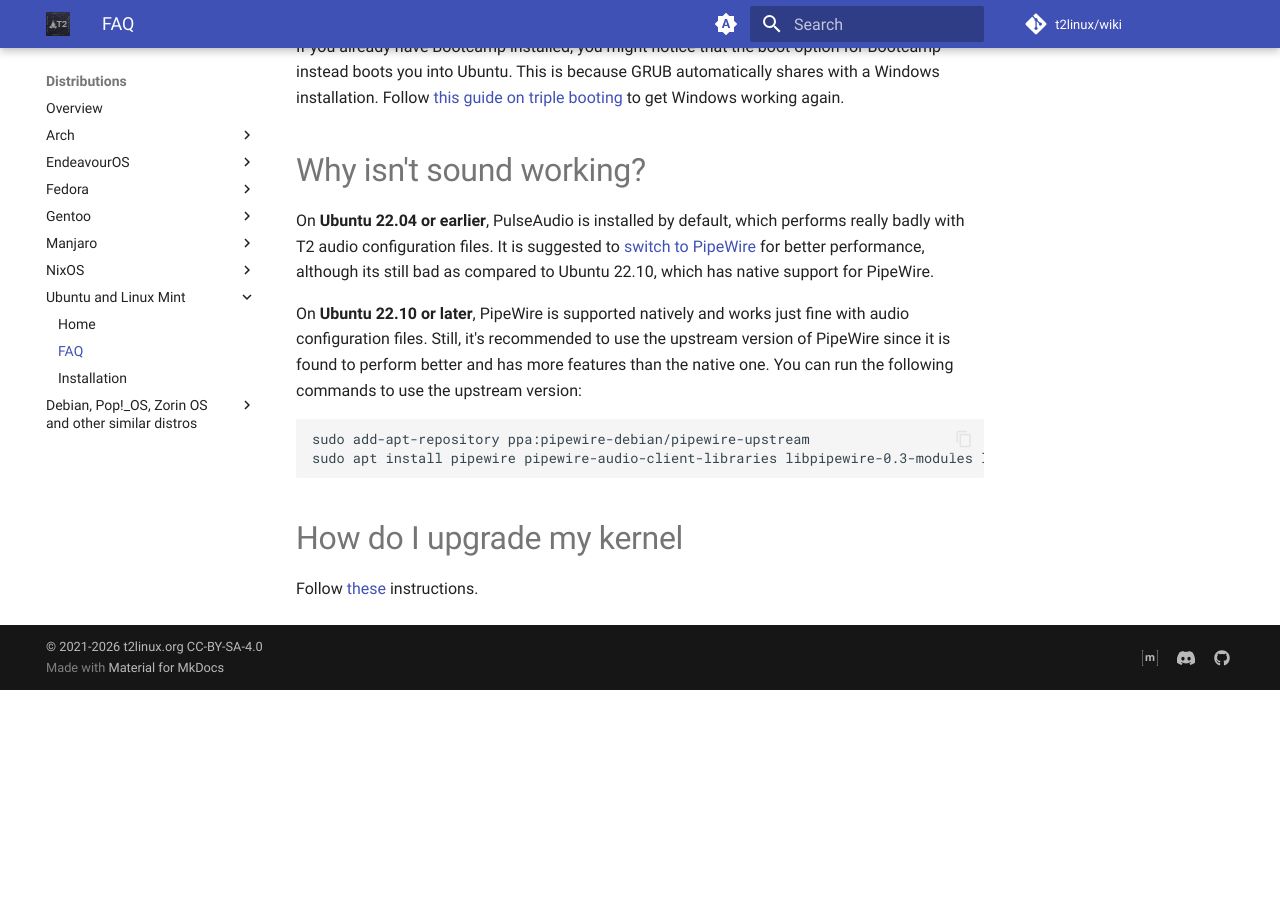
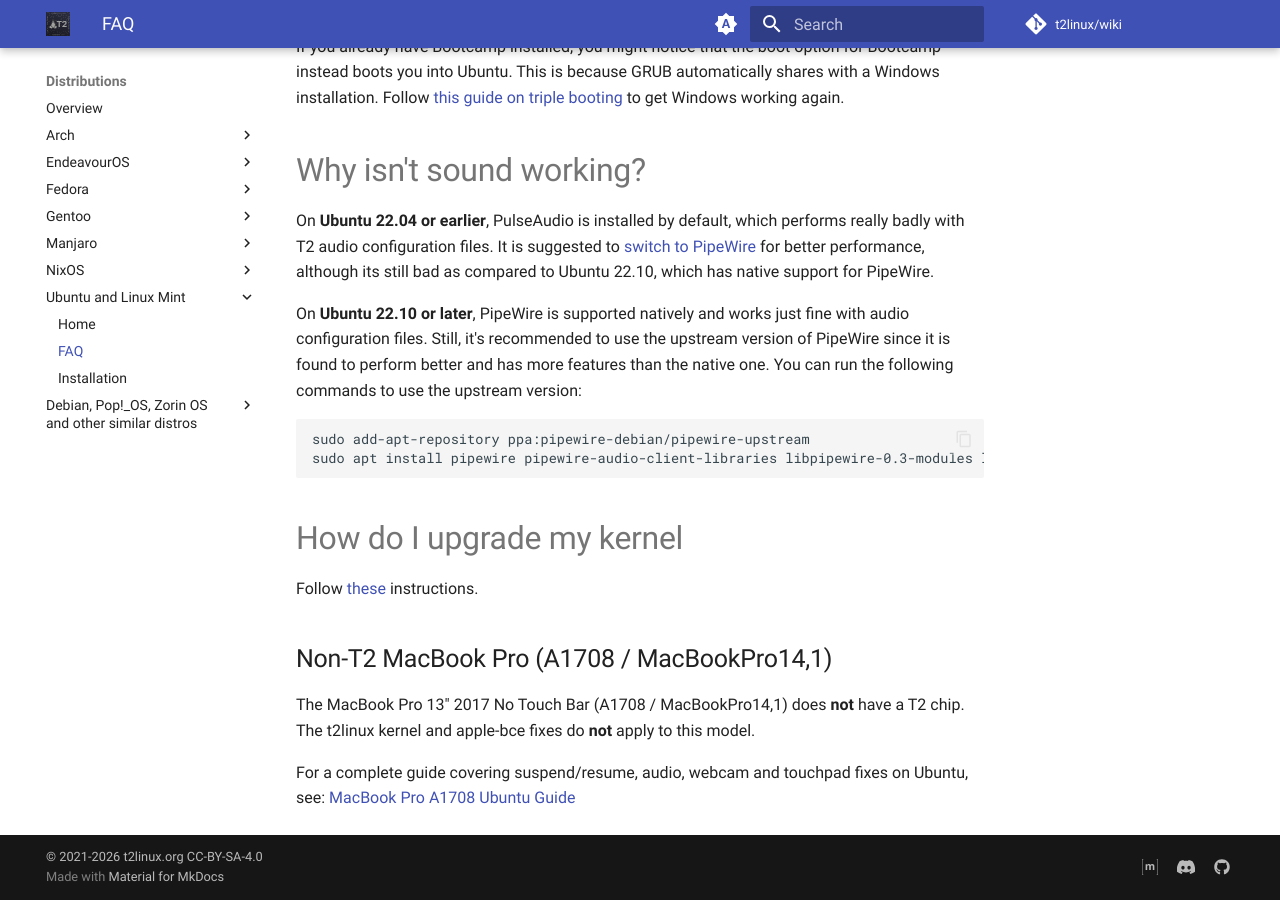
Before and after one commit to t2linux/wiki, an MkDocs documentation site: the page built from docs/distributions/ubuntu/faq.md, in a window 1280 px wide and 900 px high, scrolled down 957 px. Built offline with MkDocs 1.6.1 and Material for MkDocs 9.7.7, drawn with Linux system fonts in a browser that asks for light colours; comment, search, counter and statistics services are not loaded; before the commit the page ends 1647 px from its top, so only the background shows below that.

Commit message:
Update faq.md

```diff
--- a/docs/distributions/ubuntu/faq.md
+++ b/docs/distributions/ubuntu/faq.md
@@ -34,3 +34,10 @@ sudo apt install pipewire pipewire-audio-client-libraries libpipewire-0.3-module
 # How do I upgrade my kernel
 
 Follow [these](https://github.com/t2linux/T2-Debian-and-Ubuntu-Kernel?tab=readme-ov-file#using-the-apt-repo) instructions.
+
+## Non-T2 MacBook Pro (A1708 / MacBookPro14,1)
+
+The MacBook Pro 13" 2017 No Touch Bar (A1708 / MacBookPro14,1) does **not** have a T2 chip. The t2linux kernel and apple-bce fixes do **not** apply to this model.
+
+For a complete guide covering suspend/resume, audio, webcam and touchpad fixes on Ubuntu, see:
+[MacBook Pro A1708 Ubuntu Guide](https://github.com/alioalyasari/macbookpro-a1708-ubuntu)
```
